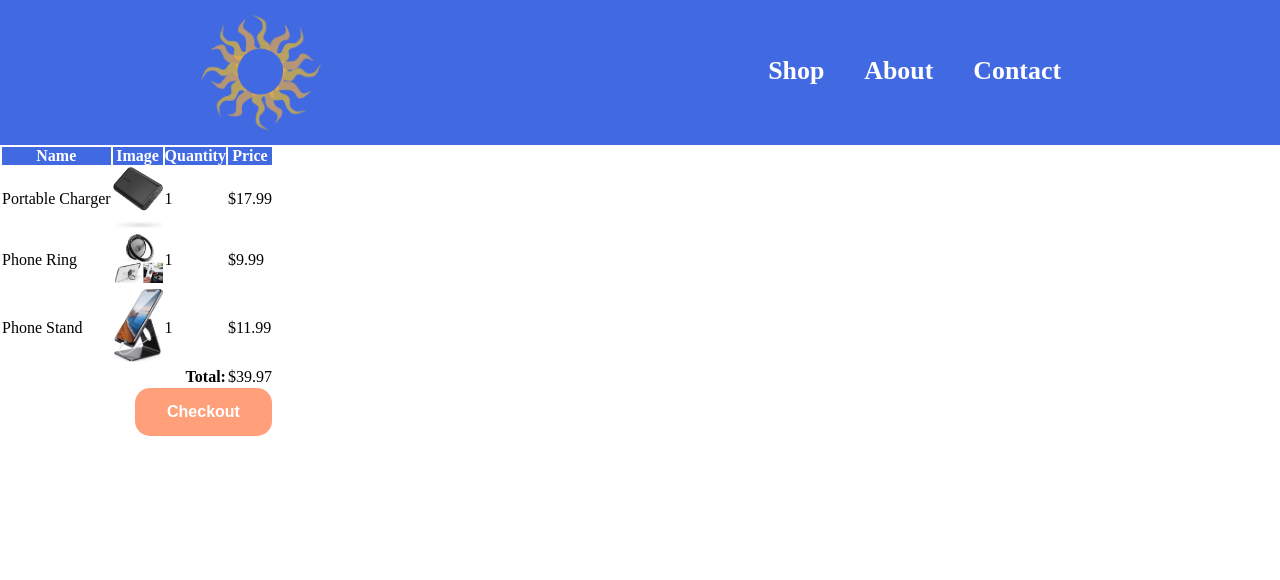
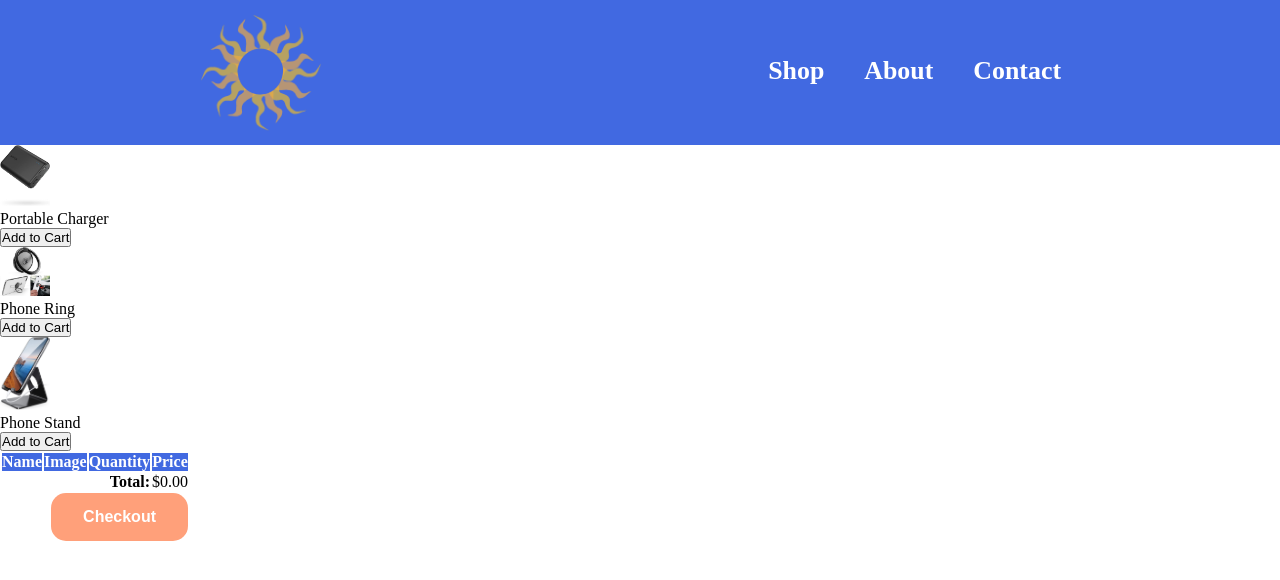
Before and after one commit to VectorLe/ecommerce-store, a React (Create React App) app: page / in a window 1280 px wide. Shown: the top 580 px of the page. Built offline with nearby package versions, Linux system fonts and the light colour scheme.

Commit message:
added add to cart functionality

```diff
--- a/src/App.js
+++ b/src/App.js
@@ -1,14 +1,36 @@
-import React from 'react';
-
+import React, {useContext} from 'react';
 
 // import components
 import Navbar from './components/navbar';
 import Cart from './components/cart';
+import { CartContext } from './components/cart/context'
+import products from "./data/products"
 
 export default function App() {
+	const cartContext = useContext(CartContext);
+
 	return (
 		<div>
 			<Navbar />
+			{
+				products.map(product => (
+			        <div>
+						<img
+							src={`./img/${product.img}.jpg`}
+							alt={product.name}
+							width={50}
+						/>
+					<div>{product.name}</div>
+					<div>
+						<button
+							onClick={() => cartContext.addToCart(product)}
+						>
+							Add to Cart
+						</button>
+					</div>
+			        </div>
+	      		))
+      		}
 			<Cart stripeToken="pk_test_lGdDk3ZKTN2Q7HJwCylNaR5600YANLK3fY"/>
 		</div>
 	);
--- /dev/null
+++ b/src/components/cart/context.js
@@ -0,0 +1,41 @@
+import React, { useState, createContext } from 'react';
+
+export const CartContext = createContext(null);
+
+// wrap around App.js
+export default function CartProvider({ children }) {
+	const [items, setItems] = useState([])
+
+	function addToCart(item) {
+		// appends item to previous state array items
+		setItems(prevState => [...prevState, item])
+	}
+
+	// look for items
+	function itemsWithQuantities(items) {
+		return items.reduce((total, item) => {
+			const found = total.find(_item => _item.sku === item.sku)
+			if(found) {
+				found.quantity += 1;
+			}
+			else {
+				total.push({
+					quantity: 1,
+					...item
+				})
+			}
+			return total
+		}, []);
+	}
+
+	return (
+		<CartContext.Provider
+			value={{
+				items: itemsWithQuantities(items),
+				addToCart
+			}}
+		>
+			{children}
+		</CartContext.Provider>
+	);
+};
--- a/src/components/cart/index.js
+++ b/src/components/cart/index.js
@@ -1,28 +1,5 @@
-import React, { useState, useEffect } from 'react'
-
-const items = [
-	{
-		sku: "price_HKKTtIgrAA89Vd",
-		quantity: 1,
-		price: 1799,
-		img: "portable_charger",
-		name: "Portable Charger"
-	},
-	{
-		sku: "price_HKKS8gNAg3H6XC",
-		quantity: 1,
-		price: 999,
-		img: "phone_ring",
-		name: "Phone Ring"
-	},
-	{
-		sku: "price_HKKSujR3pK5vVg",
-		quantity: 1,
-		price: 1199,
-		img: "phone_stand",
-		name: "Phone Stand"
-	}
-];
+import React, { useState, useEffect, useContext } from 'react';
+import { CartContext } from './context'
 
 // prices in tiems array listed as cents
 // function converts to currency format
@@ -30,13 +7,13 @@ function formatPrice(price) {
 	return `$${(price * 0.01).toFixed(2)}`
 }
 
-
 function totalPrice(items) {
 	return items.reduce((total, item) => total + item.quantity * item.price, 0.00)
 }
 
 export default function Cart({ stripeToken }) {
 	const [stripe, setStripe] = useState(null);
+	const context = useContext(CartContext);
 
 	// similar to componentDidMount
 	// if stripeToken were to change, function would be called again
@@ -46,7 +23,7 @@ export default function Cart({ stripeToken }) {
 
 	function checkout() {
 		stripe.redirectToCheckout({
-			lineItems: items.map(item => ({
+			lineItems: context.items.map(item => ({
 				price: item.sku,
 				quantity: item.quantity,
 			})),
@@ -67,16 +44,16 @@ export default function Cart({ stripeToken }) {
 				</tr>
 			</thead>
 			<tbody>{
-				items.map(item => <tr>
+				context.items.map(item => <tr>
 						<td>{item.name}</td>
 						<td><img src={`/img/${item.img}.jpg`} alt={item.name} width={50}/></td>
 						<td>{item.quantity}</td>
-						<td>{formatPrice(item.price)}</td>
+						<td>{formatPrice(item.price * item.quantity)}</td>
 				</tr>
 			)}
 			<tr>
 				<td style={{textAlign:"right", fontWeight:"bold"}} colSpan={3}>Total:</td>
-				<td>{formatPrice(totalPrice(items))}</td>
+				<td>{formatPrice(totalPrice(context.items))}</td>
 			</tr>
 			<tr>
 				<td style={{textAlign:"right"}} colSpan={4}>
--- /dev/null
+++ b/src/data/products.js
@@ -0,0 +1,22 @@
+const products = [
+	{
+		sku: "price_HKKTtIgrAA89Vd",
+		price: 1799,
+		img: "portable_charger",
+		name: "Portable Charger"
+	},
+	{
+		sku: "price_HKKS8gNAg3H6XC",
+		price: 999,
+		img: "phone_ring",
+		name: "Phone Ring"
+	},
+	{
+		sku: "price_HKKSujR3pK5vVg",
+		price: 1199,
+		img: "phone_stand",
+		name: "Phone Stand"
+	}
+];
+
+export default products;
--- a/src/index.js
+++ b/src/index.js
@@ -1,6 +1,13 @@
 import React from 'react';
 import ReactDOM from 'react-dom';
 import './style.css';
+
 import App from './App';
+import CartProvider from "./components/cart/context"
 
-ReactDOM.render(<App />, document.getElementById('root'));
+ReactDOM.render(
+	<CartProvider>
+		<App />
+	</CartProvider>,
+	document.getElementById('root')
+);
```
